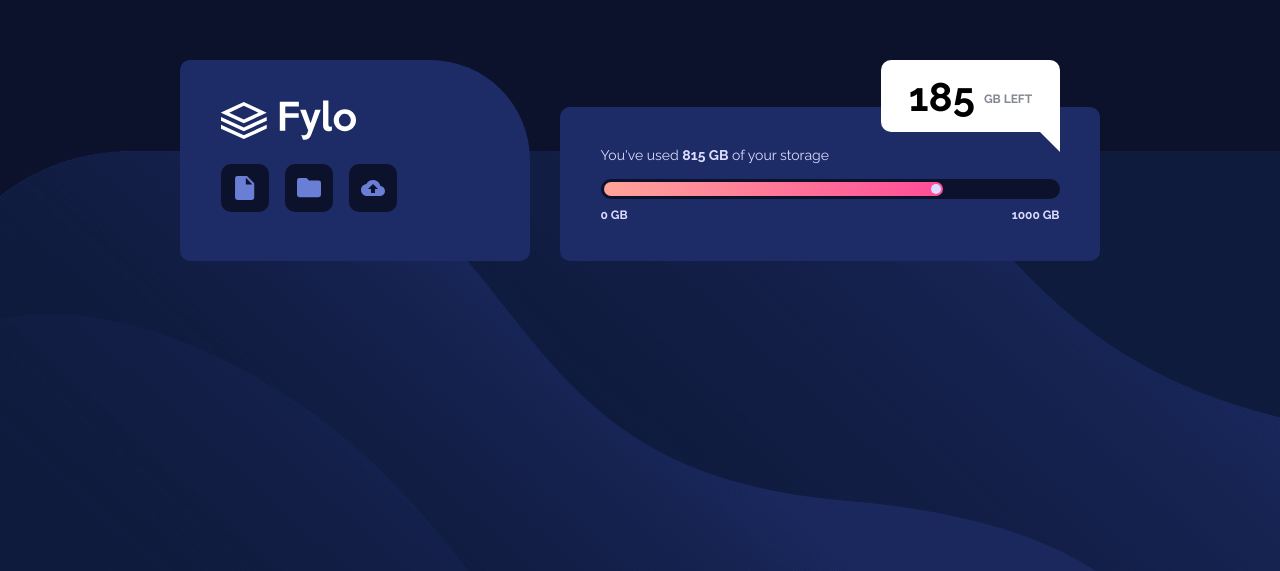
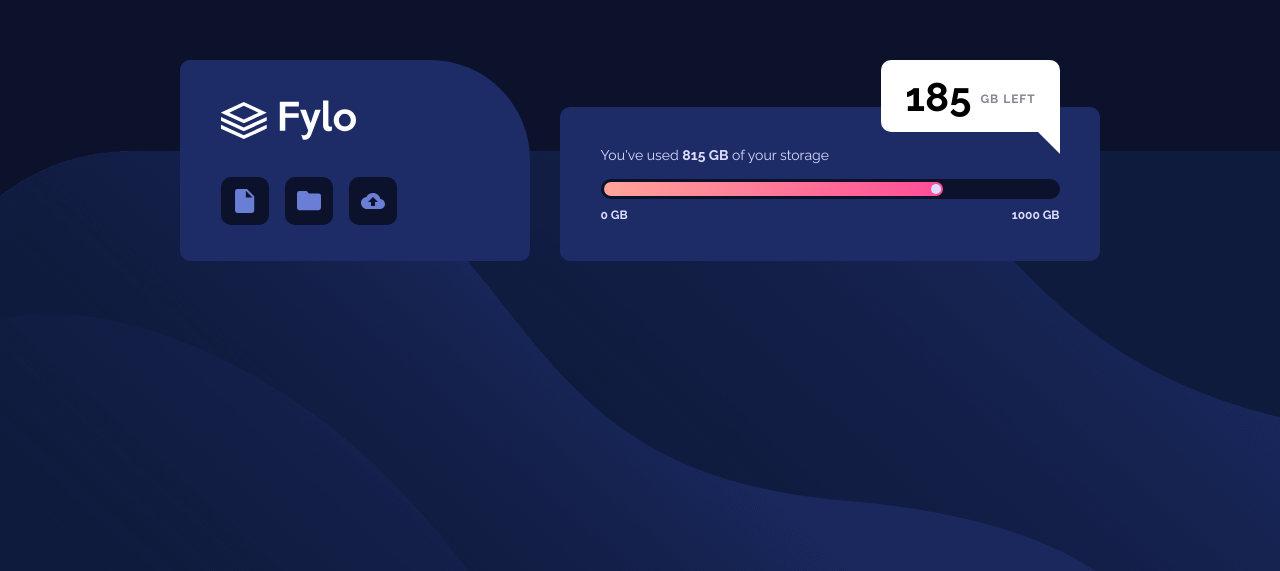
Before and after one commit to danielopq/fylo, a plain HTML site: page index.html in a window 1280 px wide. Shown: the part 229-800 px from the top of the page. Drawn offline with Linux system fonts and the light colour scheme.

Commit message:
margin adjustment 2

```diff
--- a/css/stylesheet.css
+++ b/css/stylesheet.css
@@ -58,7 +58,7 @@
 }
 
 #fylo-icons {
-	margin-top: 20px;
+	margin-top: 33px;
 	display: flex;
 	flex-direction: row;
 	align-items: center;
@@ -112,10 +112,10 @@
 #tooltip-edge {
 	width: 0px;
 	height: 0px;
-	border-right: 10px solid white;
-	border-top: 10px solid white;
-	border-left: 10px solid transparent;
-	border-bottom: 10px solid transparent;
+	border-right: 11px solid white;
+	border-top: 11px solid white;
+	border-left: 11px solid transparent;
+	border-bottom: 11px solid transparent;
 }
 
 #storage-used {
@@ -192,7 +192,7 @@
 	margin: 6px 0px 0px 9px;
 	font: 700 12px 'Raleway';
 	color: hsl(229, 7%, 55%);
-	left: 1px;
+	letter-spacing: 1px;
 }
 
 
@@ -230,7 +230,7 @@
 	}
 
 	#fylo-icons {
-		margin-top: 33px;
+		margin-top: 20px;
 	}
 
 	/*----------------- storage div -----------------*/
```
